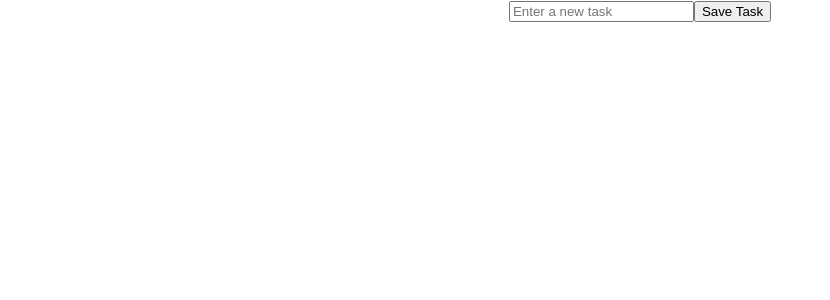
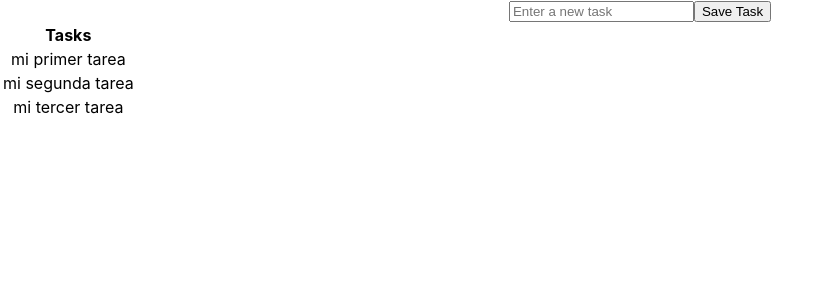
Before and after one commit to SoyQuillo/react-taskapp-localstorage, a React (Create React App) app: page / in a window 1280 px wide. Shown: the top 300 px of the page, without its empty margins (0-830 px from the left). Built offline with nearby package versions, Linux system fonts and the light colour scheme.

Commit message:
Listar tareas

```diff
--- a/src/App.js
+++ b/src/App.js
@@ -1,10 +1,40 @@
 import "./App.css";
 import { TaskCreator } from "./components/TaskCreator.js";
+import { useState } from "react";
 
 function App() {
+  const [taskItems, setTaskItems] = useState([
+    { name: "mi primer tarea", done: false },
+    { name: "mi segunda tarea", done: false },
+    { name: "mi tercer tarea", done: false },
+  ]);
+
+  function createNewTask(taskName) {
+    console.log(taskItems.find((task) => task.name === taskName));
+    if (!taskItems.find((task) => task.name === taskName)) {
+      setTaskItems([...taskItems, { name: taskName, done: false }]);
+    }
+  }
+
   return (
     <div className="App">
-      <TaskCreator />
+      <TaskCreator createNewTask={createNewTask} />
+
+      <table>
+        <thead>
+          <tr>
+            <th>Tasks</th>
+          </tr>
+        </thead>
+
+        <tbody>
+          {taskItems.map((task) => (
+            <tr key={task.name}>
+              <td>{task.name}</td>
+            </tr>
+          ))}
+        </tbody>
+      </table>
     </div>
   );
 }
--- a/src/components/TaskCreator.js
+++ b/src/components/TaskCreator.js
@@ -1,11 +1,12 @@
 import React from "react";
 import { useState } from "react";
 
-export function TaskCreator() {
-  const [newTaskName, setNewTaskName] = useState();
+export function TaskCreator({ createNewTask }) {
+  const [newTaskName, setNewTaskName] = useState("");
 
   const handleSubmit = (e) => {
     e.preventDefault();
+    createNewTask(newTaskName);
     localStorage.setItem("tasks", newTaskName);
     setNewTaskName("");
   };
@@ -18,7 +19,7 @@ export function TaskCreator() {
         onChange={(e) => setNewTaskName(e.target.value)}
         value={newTaskName}
       />
-      <button onClick={() => alert(newTaskName)}>Save Task</button>
+      <button onClick={() => {}}>Save Task</button>
     </form>
   );
 }
```
